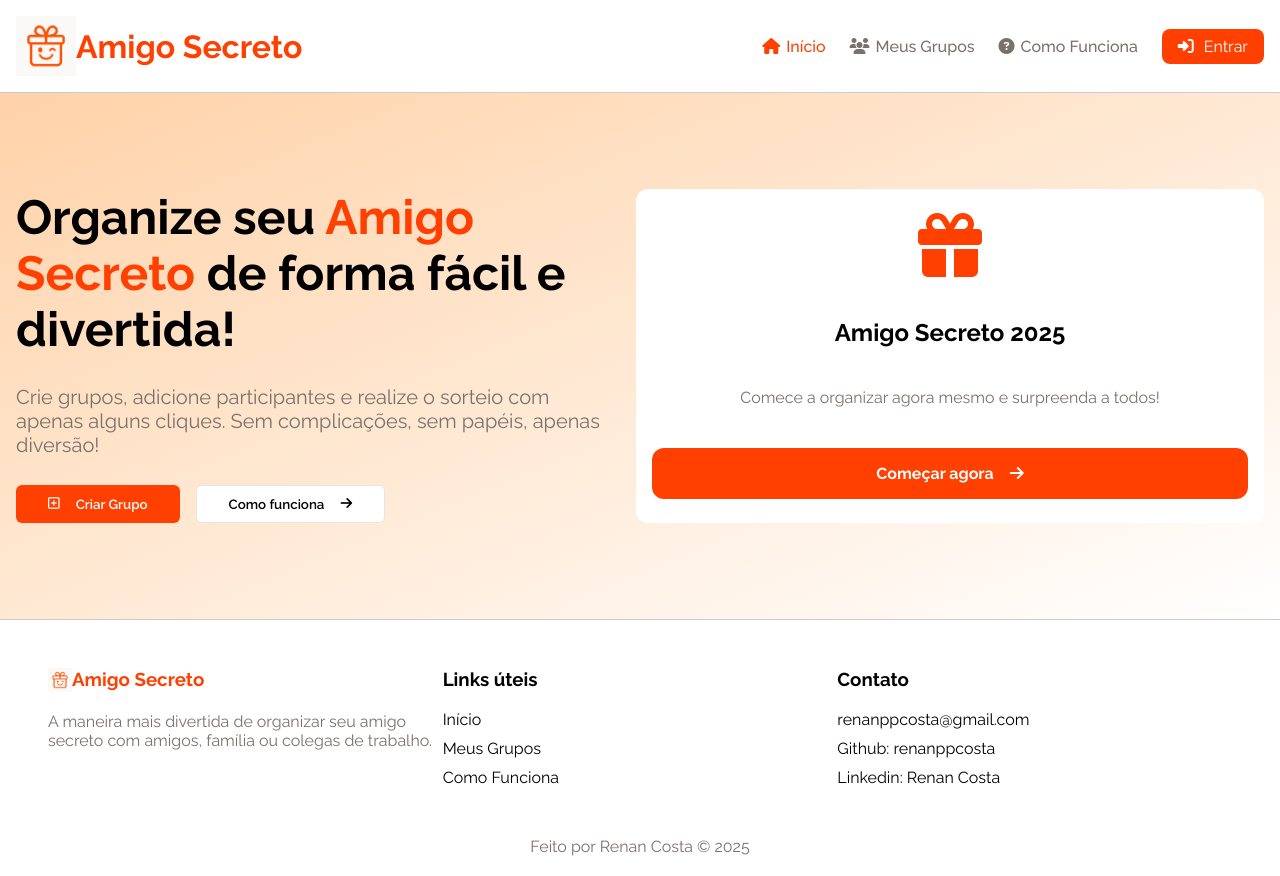
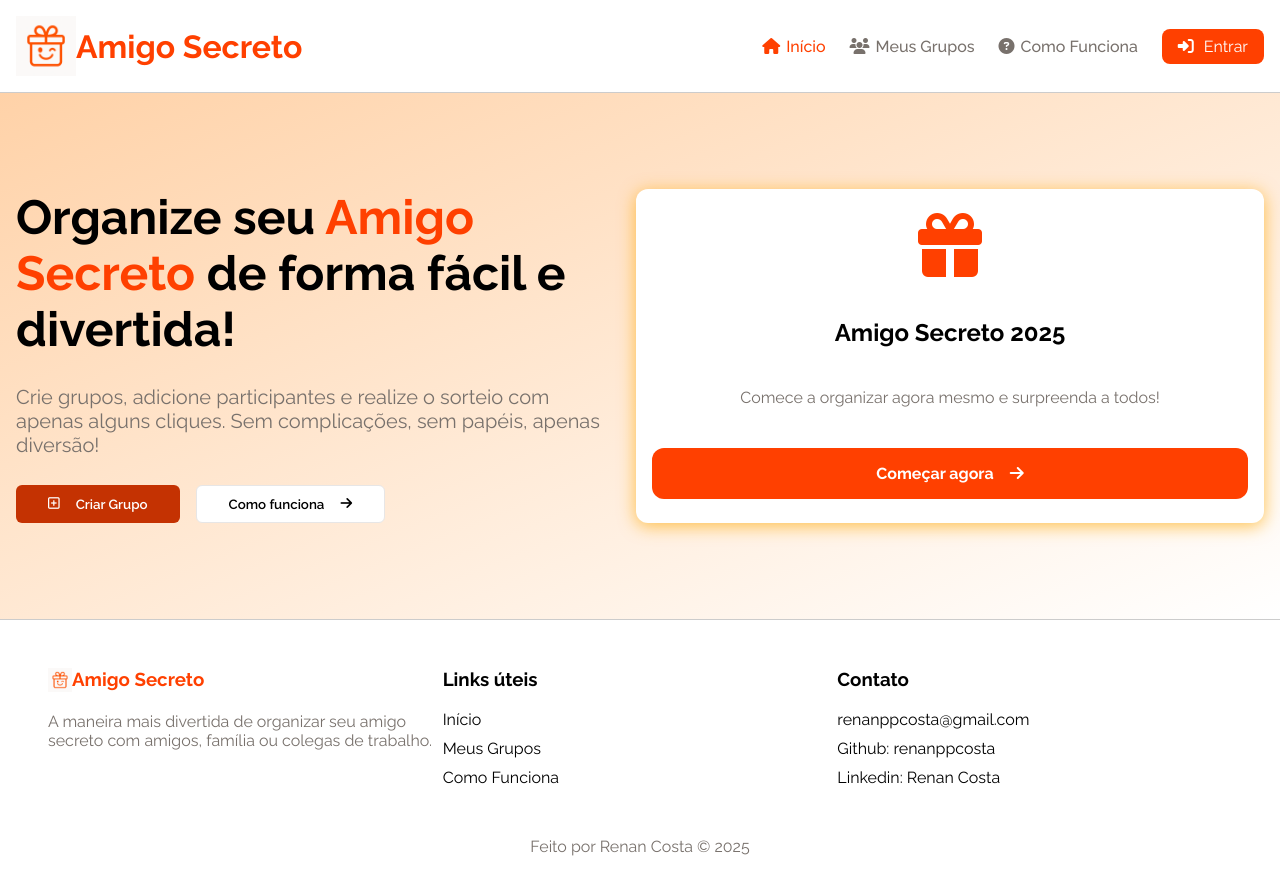
Before and after one commit to RenanppCosta/api-amigo-secreto, an Angular app in the folder front-amigo-secreto/: page / in a window 1280 px wide. In both pictures the pointer is over the button "Criar Grupo". Built offline with nearby package versions, Linux system fonts and the light colour scheme.

Commit message:
feat: hover in buttons banner added and box shadow effect created

```diff
--- a/front-amigo-secreto/src/app/components/banner/banner.component.css
+++ b/front-amigo-secreto/src/app/components/banner/banner.component.css
@@ -54,12 +54,23 @@
 .btn-create{
     background-color: #ff4000;
     color: white;
+    transition: all 0.3s ease;
+}
+
+.btn-create:hover{
+    background-color: #c43202;
 }
 
 .btn-info{
     border: 1px solid rgb(231, 230, 230) !important;
     background-color: white;
+    transition: all 0.3s ease;
 }
+
+.btn-info:hover{
+    background-color: rgb(202, 201, 201);
+}
+
 
 .banner-box{
     background-color: white;
@@ -71,6 +82,7 @@
     align-items: center;
     justify-content: space-around;
     padding: 16px;
+    box-shadow: 0px 3px 17px rgb(255 169 6 / 70%);
 }
 
 .banner-box h6{
@@ -97,4 +109,9 @@
     align-items: center;
     gap: 16px;
     cursor: pointer;
+    transition: all 0.3s ease;
 }
+
+.banner-box button:hover{
+    background-color: #c43202;
+}
```
